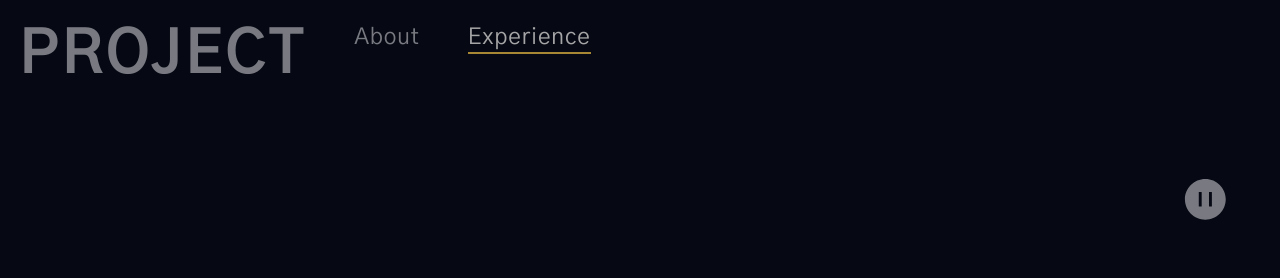
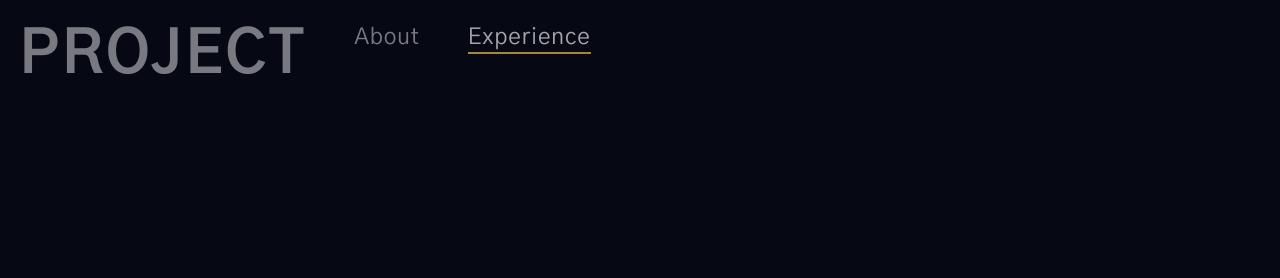
Before and after one commit to carl-vanman/Portfolio, a React (Create React App) app: page /experience in a window 1280 px wide. Shown: the top 278 px of the page. Built offline with nearby package versions, Linux system fonts and the light colour scheme.

Commit message:
added small delay animation on play/pause btn

```diff
--- a/src/routes/Experience.jsx
+++ b/src/routes/Experience.jsx
@@ -4,7 +4,7 @@ import { AiFillPauseCircle } from "react-icons/ai";
 import styles from "./Experience.module.css";
 
 const Experience = () => {
-    const [paus, setPaus] = useState(false);
+    const [pause, setPause] = useState(false);
     const [experiences, setExperiences] = useState([
         "Html",
         "Css",
@@ -42,7 +42,7 @@ const Experience = () => {
     ];
 
     function handlePaus() {
-        setPaus((previousState) => (previousState = !previousState));
+        setPause((previousState) => (previousState = !previousState));
     }
 
     useEffect(() => {
@@ -52,11 +52,11 @@ const Experience = () => {
                 return [...rest, firstItem];
             });
         }, 2000);
-        if (paus) {
+        if (pause) {
             clearInterval(interval);
         }
         return () => clearInterval(interval);
-    }, [paus]);
+    }, [pause]);
 
     return (
         <section className={`primary-wrapper ${styles.wrapper}`}>
@@ -80,10 +80,16 @@ const Experience = () => {
                     style={{ alignSelf: "flex-end", width: "fit-content" }}
                     onClick={handlePaus}
                 >
-                    {paus ? (
-                        <AiFillPlayCircle className={styles.icons} />
+                    {pause ? (
+                        <AiFillPlayCircle
+                            className={styles.icons}
+                            aria-label="Play"
+                        />
                     ) : (
-                        <AiFillPauseCircle className={styles.icons} />
+                        <AiFillPauseCircle
+                            className={styles.icons}
+                            aria-label="Pause"
+                        />
                     )}
                 </button>
                 <div
--- a/src/routes/Experience.module.css
+++ b/src/routes/Experience.module.css
@@ -102,6 +102,19 @@
     background-color: transparent;
     border: none;
     cursor: pointer;
+    animation: showDelay 8s linear;
+}
+
+@keyframes showDelay {
+    0% {
+        opacity: 0;
+    }
+    80% {
+        opacity: 0;
+    }
+    100% {
+        opacity: 1;
+    }
 }
 
 .icons_container:hover > .icons {
```
